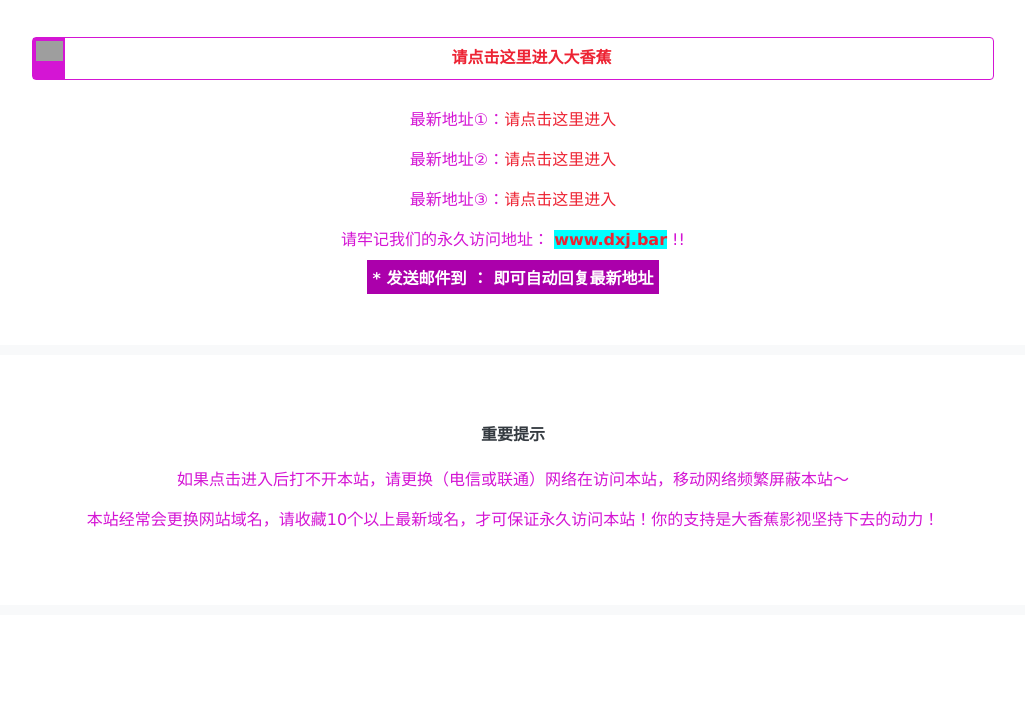
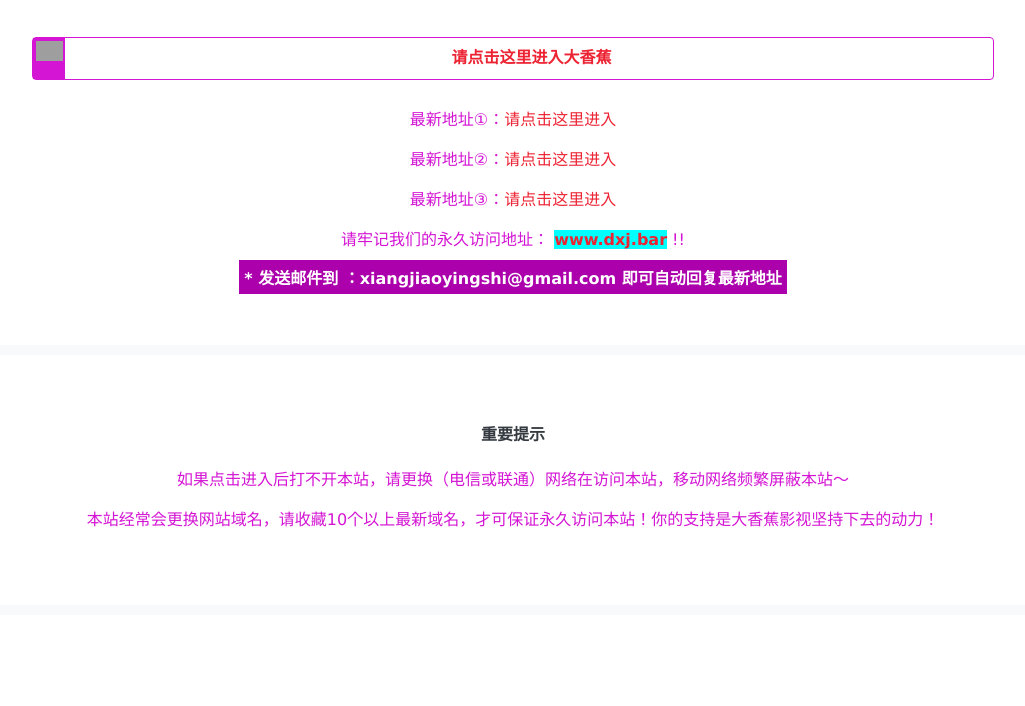
Before and after one commit to dxjbar/dxj, a plain HTML site: page index.html in a window 1280 px wide. Shown: the part 94-800 px from the top of the page, without its empty margins (142-1167 px from the left). Drawn offline with Linux system fonts and the light colour scheme; grey boxes are pictures that could not be loaded.

Commit message:
Update index.html

```diff
--- a/index.html
+++ b/index.html
@@ -199,7 +199,7 @@ span.mail {
   <p class="c_blue c_link" id="btnEnter3">最新地址②：<font color="#ED2333">请点击这里进入</font></p>
   <p class="c_blue c_link" id="btnEnter4">最新地址③：<font color="#ED2333">请点击这里进入</font></p>
   <p class="c_blue c_link" id="btnEnter5">请牢记我们的永久访问地址： <span style="font-weight: 700; background-color: #00FFFF"> <font color="#ED2333">www.dxj.bar</font></span> !!</p>
-  <span class="mail">* 发送邮件到 ：   即可自动回复最新地址</span> </div>
+  <span class="mail">* 发送邮件到 ：xiangjiaoyingshi@gmail.com 即可自动回复最新地址</span> </div>
 <div class="field" style="width: 100%; height: 220px">
   <h4 class="title">重要提示</h4>
   <p class="c_blue c_link">如果点击进入后打不开本站，请更换（电信或联通）网络在访问本站，移动网络频繁屏蔽本站～</p>
```
